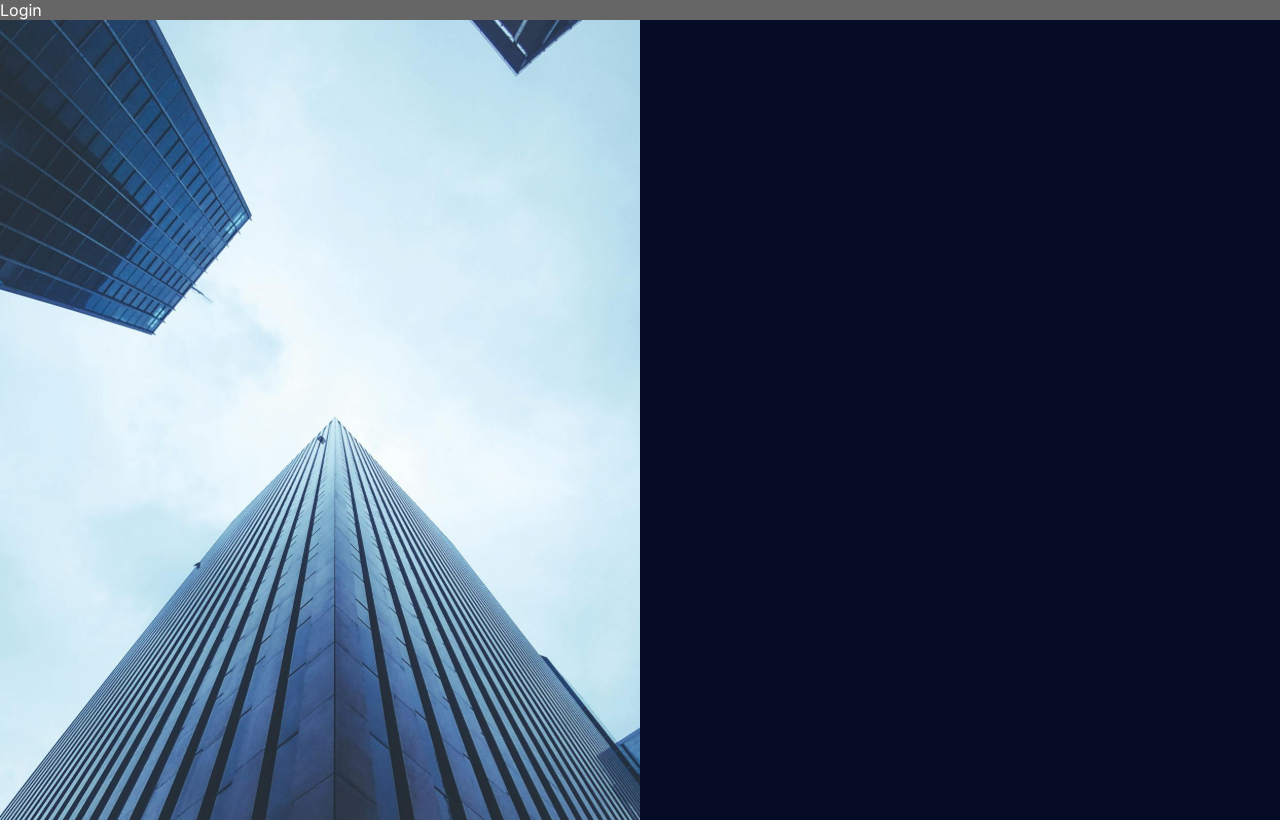
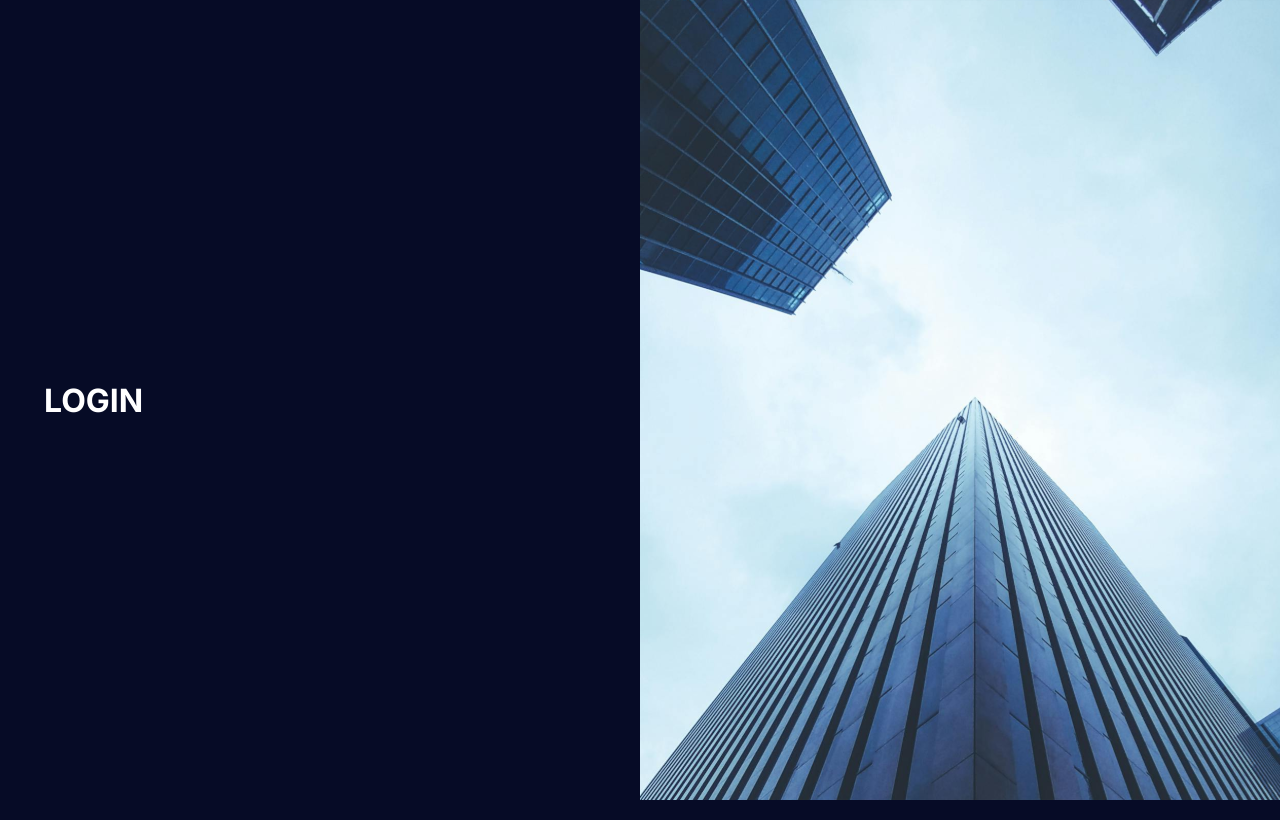
Before and after one commit to devantonio27/DashBoard, a React (Vite) app: page / in a window 1280 px wide. Built offline with nearby package versions, Linux system fonts and the light colour scheme.

Commit message:
Feat: material-ui-insert

```diff
--- /dev/null
+++ b/src/components/BannerImage.tsx
@@ -0,0 +1,8 @@
+import styled from 'styled-components'
+
+export const BannerImage = styled.div`
+  background-image: url(/login-image.svg);
+  background-size: cover;
+  height: 100vh;
+  width: 50vw;
+`
--- /dev/null
+++ b/src/components/index.ts
@@ -0,0 +1 @@
+export * from './BannerImage'
--- a/src/main.tsx
+++ b/src/main.tsx
@@ -2,7 +2,7 @@ import React from 'react'
 import { ThemeProvider } from 'styled-components'
 import ReactDOM from 'react-dom/client'
 import App from './App.tsx'
-import { GlobalStyle, darkTheme } from './styles/'
+import { GlobalStyle, darkTheme, lightTheme } from './styles/'
 
 ReactDOM.createRoot(document.getElementById('root')!).render(
   <React.StrictMode>
--- a/src/pages/Login.tsx
+++ b/src/pages/Login.tsx
@@ -1,22 +1,31 @@
-import styled from 'styled-components'
-
-const LoginArea = styled.div`
-  background: #666;
-`
-
-const LoginImage = styled.div`
-  background-image: url(/login-image.svg);
-  background-size: cover;
-  height: 100vh;
-  width: 50vw;
-`
+import { BannerImage } from '@/components'
+import { Box, Container } from '@mui/material'
 
 function Login() {
   return (
-    <>
-      <LoginArea>Login</LoginArea>
-      <LoginImage />
-    </>
+    <Box sx={{ display: 'flex', height: '100vh' }}>
+      <Box
+        sx={{
+          width: '50%',
+          display: 'flex',
+          justifyContent: 'center',
+          alignItems: 'center',
+        }}
+      >
+        <Container maxWidth="sm">
+          <h1>LOGIN</h1>
+        </Container>
+      </Box>
+      <Box
+        sx={{
+          display: { xs: 'none', sm: 'block' },
+          width: '50%',
+          height: '100%',
+        }}
+      >
+        <BannerImage />
+      </Box>
+    </Box>
   )
 }
 
--- a/src/pages/Registration.tsx
+++ b/src/pages/Registration.tsx
@@ -1,21 +1,32 @@
-import styled from 'styled-components'
-
-const RegistrationArea = styled.div`
-  background: #666;
-`
-
-const RegistrationImage = styled.div`
-  background-image: url(/login-image.svg);
-  background-size: cover;
-  height: 100vh;
-  width: 50vw;
-`
+import { BannerImage } from '@/components'
+import { Box, Container } from '@mui/material'
 
 function Registration() {
   return (
     <>
-      <RegistrationArea>Registration</RegistrationArea>
-      <RegistrationImage />
+      <Box sx={{ display: 'flex', height: '100vh' }}>
+        <Box
+          sx={{
+            width: '50%',
+            display: 'flex',
+            justifyContent: 'center',
+            alignItems: 'center',
+          }}
+        >
+          <Container maxWidth="sm">
+            <h1>CADASTRO</h1>
+          </Container>
+        </Box>
+        <Box
+          sx={{
+            display: { xs: 'none', sm: 'block' },
+            width: '50%',
+            height: '100%',
+          }}
+        >
+          <BannerImage />
+        </Box>
+      </Box>
     </>
   )
 }
--- a/tsconfig.app.json
+++ b/tsconfig.app.json
@@ -9,7 +9,7 @@
     "skipLibCheck": true,
     "baseUrl": ".",
     "paths": {
-      "@*": ["src/*"]
+      "@/*": ["src/*"]
     },
 
     /* Bundler mode */
--- a/tsconfig.json
+++ b/tsconfig.json
@@ -2,7 +2,7 @@
   "compilerOptions": {
     "baseUrl": ".",
     "paths": {
-      "@*": ["src/*"]
+      "@/*": ["src/*"]
     }
   },
   "files": [],
--- a/vite.config.ts
+++ b/vite.config.ts
@@ -5,6 +5,9 @@ import path from 'path'
 // https://vite.dev/config/
 export default defineConfig({
   plugins: [react()],
+  optimizeDeps: {
+    include: ['@emotion/styled'],
+  },
   resolve: {
     alias: {
       '@': path.resolve(__dirname, './src'),
```
Also changed, not shown: package.json (+6 -2 lines), 1 other file (tests, documents, lock files or other folders).
